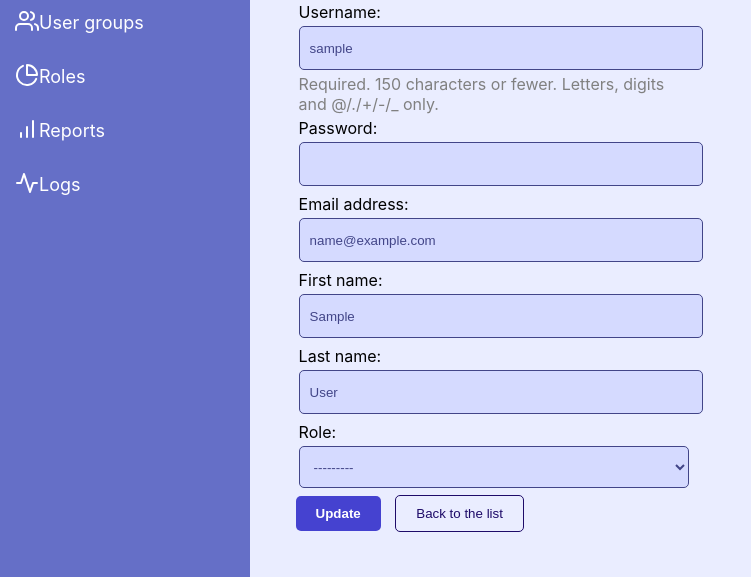
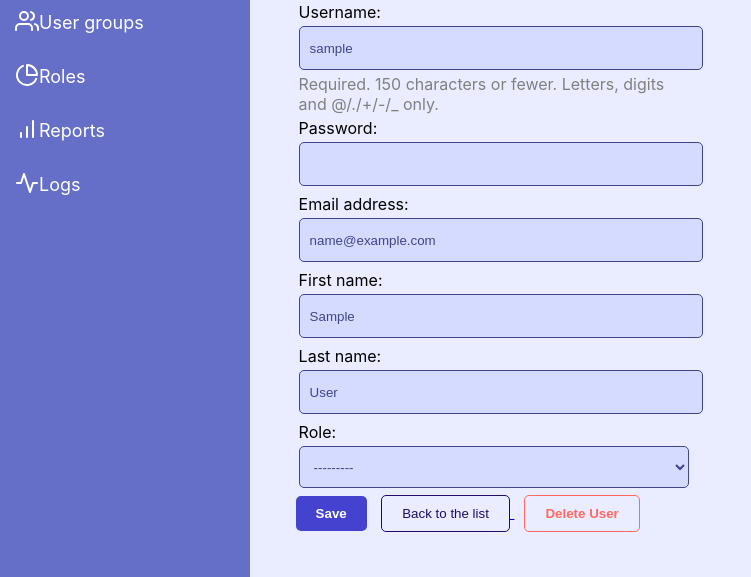
Before and after one commit to Zhukowych/tablepp, a Django app: page /user/1/edit/ in a window 1280 px wide. Shown: the part 223-800 px from the top of the page, without its empty margins (0-751 px from the left). Run offline with Django 5.2, Linux system fonts and the light colour scheme; the visitor is signed in with stand-in values (Sample User, id 1); data comes from the database, SQL or seed files in the repository; some libraries are stand-ins or nearby versions.

Commit message:
unified htmls for updating user + deletion button

```diff
--- a/apps/core/static/css/base.css
+++ b/apps/core/static/css/base.css
@@ -300,12 +300,18 @@ font-weight: 700;
 }
 
 .delete-btn {
-background-color: red;
-color: white;
-border: none;
+background-color: transparent;
+color: #ff6961;
+border: 1px solid #ff6961;
 padding: 10px 20px;
 border-radius: 5px;
 cursor: pointer;
-/* margin-left: auto; */
+margin-left: 10px;
 font-weight: 700;
+transition: background-color 0.3s ease, color 0.3s ease;
 }
+
+.delete-btn:hover {
+	background-color: #ff6961;
+	color: white;
+}
--- a/apps/user/templates/user/user_list.html
+++ b/apps/user/templates/user/user_list.html
@@ -7,7 +7,7 @@
 <h1>Users</h1>
 <ul>
 {% for user in object_list %}
-    <li><a href="{{ url('user_detail', args=[user.pk]) }}">{{user.username}}</a> </li>
+    <li><a href="{{ url('update_user', args=[user.pk]) }}">{{user.username}}</a> </li>
 {% else %}
     <li>No users yet.</li>
 {% endfor %}
--- a/apps/user/templates/user/user_update_form.html
+++ b/apps/user/templates/user/user_update_form.html
@@ -23,9 +23,13 @@ span.helptext {
 
 {% block main %}
 
-{% include "user/user_tabs.html" %}
+{% if view_name == 'update_user' %}
+    {% include "user/user_tabs.html" %}
+    <h1>Change user info</h1>
+{% else %}
+    <h1>Add new user</h1>
+{% endif %}
 
-<h1>Change user info</h1>
 <form method="post">
     <input type="hidden" name="csrfmiddlewaretoken" value="{{ csrf_token }}">
     <table>
@@ -44,10 +48,17 @@ span.helptext {
 
     </table>
 
-    <input type="submit" value="Update" class="create-table-btn">
+    <button type="submit" class="create-table-btn">Save</button>
     <a href="{{ url('user_list') }}">
         <button class="cancel-btn" type="button">Back to the list</button>
     </a>
+    {% if view_name == 'update_user' %}
+
+        <a href="{{ url('delete_user', args = [object.pk]) }}">
+            <button class="delete-btn" type="button">Delete User</button>
+        </a>
+
+    {% endif %}
 </form>
 
 {% endblock %}
--- a/apps/user/urls.py
+++ b/apps/user/urls.py
@@ -2,7 +2,6 @@
 
 from django.urls import path, include
 from .views import (
-    UserProfileDetailView,
     UserLoginView,
     UsersListView,
     AddUserView,
@@ -20,12 +19,11 @@ from .views import (
     DeleteUserFromGroupView,
     PermissionListView,
     UserPermissionsEditView,
-    UserGroupPermissionEditView
+    UserGroupPermissionEditView,
 )
 from django.contrib.auth.views import LogoutView
 
 urlpatterns = [
-    path("<int:pk>/", UserProfileDetailView.as_view(), name="user_detail"),
     path("<int:pk>/edit/", UpdateUserView.as_view(), name="update_user"),
     path("<int:pk>/delete/", UserDeleteView.as_view(), name="delete_user"),
     path("login/", UserLoginView.as_view(), name="login_page"),
@@ -53,8 +51,14 @@ urlpatterns = [
         name="delete_user_from_group",
     ),
     path("permissions/", PermissionListView.as_view(), name="permission_list"),
-    path("<int:user_id>/permissions/", UserPermissionsEditView.as_view(),
-                                             name="permission_user_grant"),
-    path("groups/<int:user_group_id>/permissions/", UserGroupPermissionEditView.as_view(),
-                                        name="permission_group_grant"),
+    path(
+        "<int:user_id>/permissions/",
+        UserPermissionsEditView.as_view(),
+        name="permission_user_grant",
+    ),
+    path(
+        "groups/<int:user_group_id>/permissions/",
+        UserGroupPermissionEditView.as_view(),
+        name="permission_group_grant",
+    ),
 ]
--- a/apps/user/views.py
+++ b/apps/user/views.py
@@ -33,23 +33,10 @@ from .forms.form import (
     TablePermissionFormSet,
     UserForm,
     GroupForm,
-    RoleForm
+    RoleForm,
 )
 from .models import User, Role, UserGroups, TablePermission
 from .forms.form import UpdateUserGroupForm
-
-
-class UserProfileDetailView(DetailView):
-    """view for user's info"""
-
-    model = User
-    template_name = "user/user_details.html"
-
-    def get_context_data(self, **kwargs: Any) -> dict[str, Any]:
-        """get context data"""
-
-        context = super().get_context_data(**kwargs)
-        return context
 
 
 class UserLoginView(LoginView):
@@ -84,6 +71,7 @@ class AddUserView(CreateView):
 
     model = User
     form_class = UserForm
+    template_name_suffix = "_update_form"
 
     def form_valid(self, form: BaseModelForm) -> HttpResponse:
         """hashes new user's password on validation of form"""
@@ -100,6 +88,14 @@ class UpdateUserView(UpdateView):
     model = User
     form_class = UserForm
     template_name_suffix = "_update_form"
+
+    def form_valid(self, form):
+        """hashes password on save"""
+        user = form.save(commit=False)
+        user.password = make_password(form.cleaned_data["password"])
+        user.save()
+
+        return super().form_valid(form)
 
 
 class UserDeleteView(IsUserAdminMixin, DeleteView):
@@ -254,7 +250,7 @@ class PermissionSaveMixin:
     def form_valid(self, form):
         """Save permissions"""
         context = self.get_context_data()
-        permission_form = context['permissions_form']
+        permission_form = context["permissions_form"]
         with transaction.atomic():
             self.object = form.save()
             permissions = []
@@ -266,13 +262,15 @@ class PermissionSaveMixin:
 
     def get_context_data(self, **kwargs: Any) -> dict[str, Any]:
         context = super().get_context_data(**kwargs)
-        context['permissions_form'] = TablePermissionFormSet(self.request.POST or None,
-                                                             queryset=self.object.permissions.all())
+        context["permissions_form"] = TablePermissionFormSet(
+            self.request.POST or None, queryset=self.object.permissions.all()
+        )
         return context
 
 
 class UserPermissionsEditView(PermissionSaveMixin, UpdateView):
     """Edit user's permissions"""
+
     model = User
     fields = []
     template_name = "permissions/user_form.html"
@@ -284,6 +282,7 @@ class UserPermissionsEditView(PermissionSaveMixin, UpdateView):
 
 class UserGroupPermissionEditView(PermissionSaveMixin, UpdateView):
     """Edit group's permissions"""
+
     model = UserGroups
     fields = []
     template_name = "permissions/group_form.html"
@@ -292,6 +291,7 @@ class UserGroupPermissionEditView(PermissionSaveMixin, UpdateView):
     def get_success_url(self) -> str:
         return reverse("permission_group_grant", args=[self.object.id])
 
+
 class UserPermissionDeleteView(DeleteView):
     """Delete TablePermission view"""
 
```
Also changed, not shown: apps/user/templates/user/user_details.html (deleted, +0 -16 lines), apps/user/templates/user/user_form.html (deleted, +0 -52 lines).
